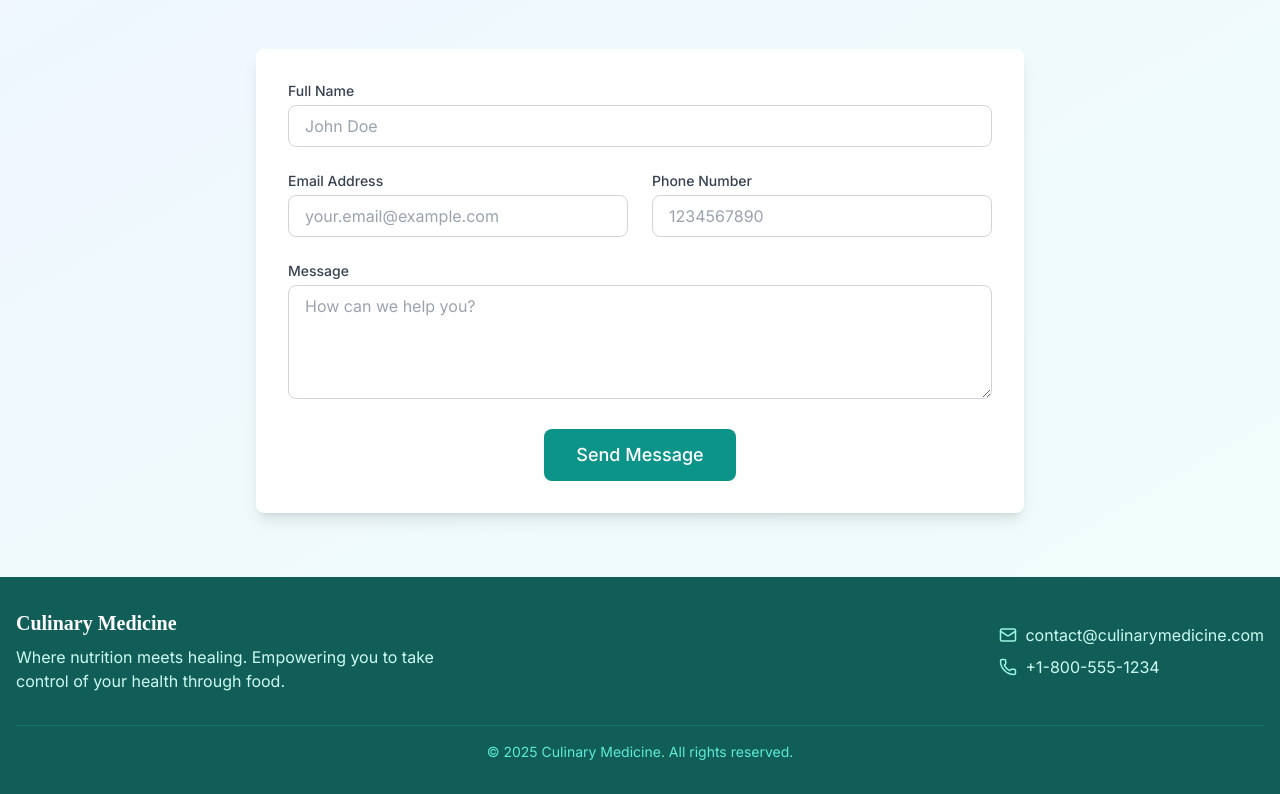
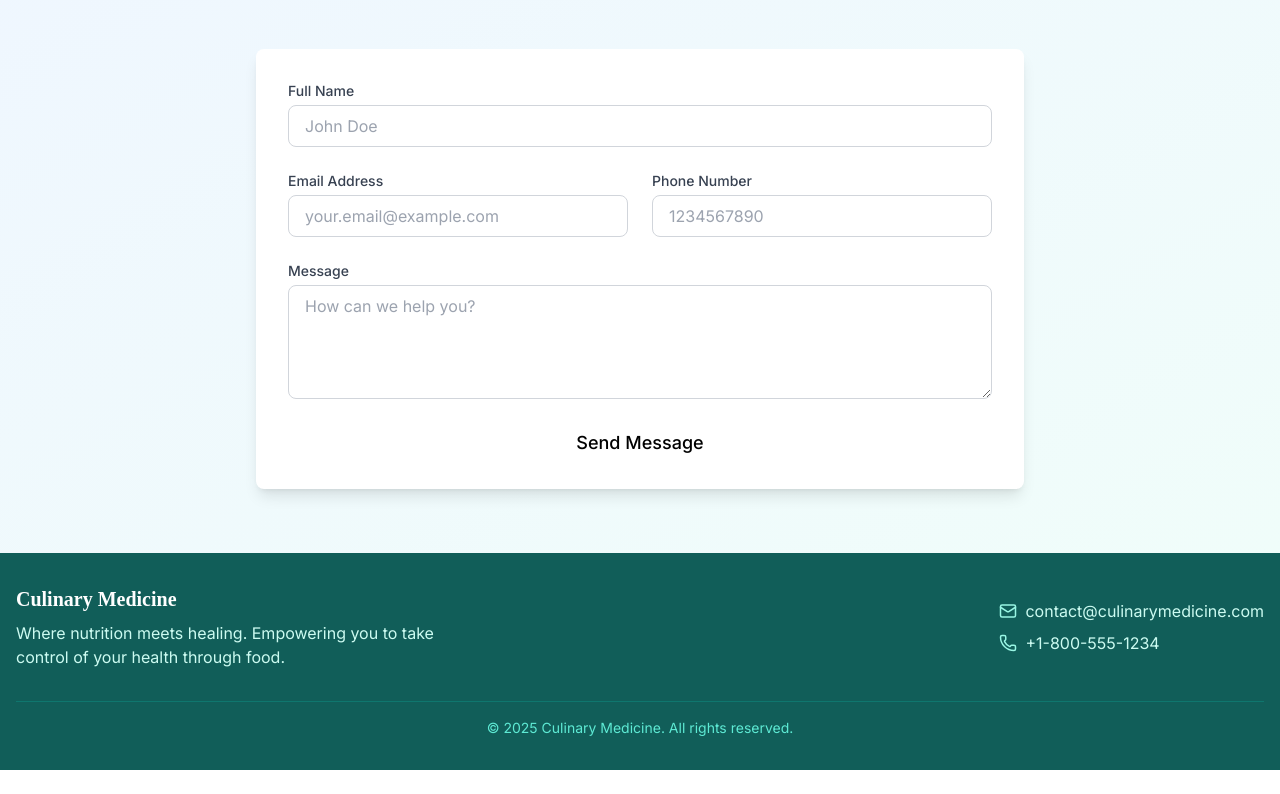
Before and after one commit to team-sharp-2025/culinary-medicine-website, a Next.js app in the folder apps/web/: page / in a window 1280 px wide. Shown: the part 2485-3279 px from the top of the page. After the commit the page ends 3255 px from the top, so only its background shows below. Built offline with nearby package versions, Linux system fonts and the light colour scheme.

Commit message:
Add BlogPage component and update dependencies

```diff
--- a/apps/web/package.json
+++ b/apps/web/package.json
@@ -11,6 +11,7 @@
   "dependencies": {
     "@hookform/resolvers": "^5.1.0",
     "@repo/lib": "workspace:*",
+    "@repo/ui": "workspace:*",
     "framer-motion": "^12.16.0",
     "gsap": "^3.13.0",
     "lucide-react": "^0.513.0",
--- a/apps/web/src/components/Home/ContactForm.tsx
+++ b/apps/web/src/components/Home/ContactForm.tsx
@@ -3,7 +3,7 @@ import { useForm, SubmitHandler } from 'react-hook-form';
 import { zodResolver } from '@hookform/resolvers/zod';
 import * as z from 'zod';
 import { motion } from 'framer-motion';
-import Button from '../UI/Button';
+import { Button } from '@repo/ui';
 import { gsap } from 'gsap';
 import { ScrollTrigger } from 'gsap/ScrollTrigger';
 
--- a/apps/web/src/components/UI/Button.tsx
+++ /dev/null
@@ -1,36 +0,0 @@
-import React from 'react';
-
-interface ButtonProps extends React.ButtonHTMLAttributes<HTMLButtonElement> {
-  variant?: 'solid' | 'outline';
-  size?: 'sm' | 'md' | 'lg';
-}
-
-const Button: React.FC<ButtonProps> = ({
-  children,
-  variant = 'solid',
-  size = 'md',
-  className = '',
-  ...props
-}) => {
-  const baseStyles = 'font-medium rounded-lg transition-colors';
-  const variants = {
-    solid: 'bg-teal-600 text-white hover:bg-teal-700',
-    outline: 'border-2 border-teal-600 text-teal-600 hover:bg-teal-50'
-  };
-  const sizes = {
-    sm: 'px-3 py-1.5 text-sm',
-    md: 'px-4 py-2',
-    lg: 'px-6 py-3 text-lg'
-  };
-
-  return (
-    <button
-      className={`${baseStyles} ${variants[variant]} ${sizes[size]} ${className}`}
-      {...props}
-    >
-      {children}
-    </button>
-  );
-};
-
-export default Button;
--- a/packages/ui/src/Button.tsx
+++ b/packages/ui/src/Button.tsx
@@ -10,7 +10,8 @@ interface ButtonProps {
   disabled?: boolean;
 }
 
-const Button: React.FC<ButtonProps> = ({
+const Button: React.FC<ButtonProps> = (props: ButtonProps) => {
+  const {
     children,
     type = 'button',
     variant = 'primary',
@@ -18,7 +19,7 @@ const Button: React.FC<ButtonProps> = ({
     className = '',
     onClick,
     disabled = false,
-}) => {
+  } = props;
   const baseStyles = 'font-medium rounded-lg transition-all duration-300 focus:outline-none focus:ring-2 focus:ring-offset-2';
 
   const variantStyles = {
--- /dev/null
+++ b/packages/ui/src/index.ts
@@ -0,0 +1,2 @@
+export { default as Button } from './Button';
+export { Card } from './Card';
```
Also changed, not shown: packages/ui/package.json (+14 -3 lines), packages/ui/tsconfig.json (+11 -7 lines), apps/web/src/app/blog/page.tsx (renamed from apps/web/src/app/blogs/page.tsx). Lines whose indentation alone changed are shown as unchanged.
